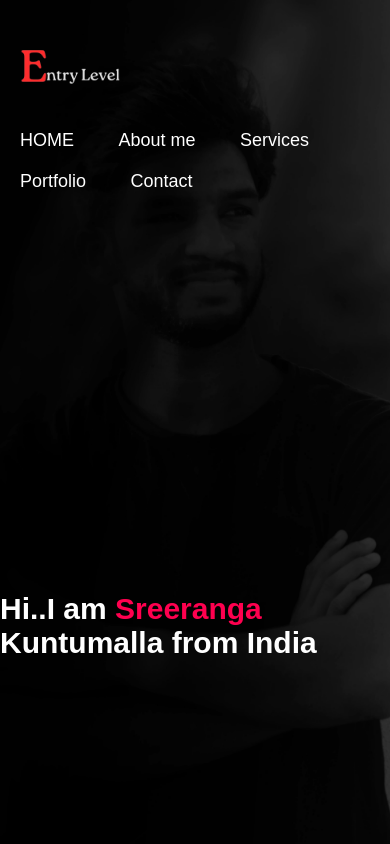
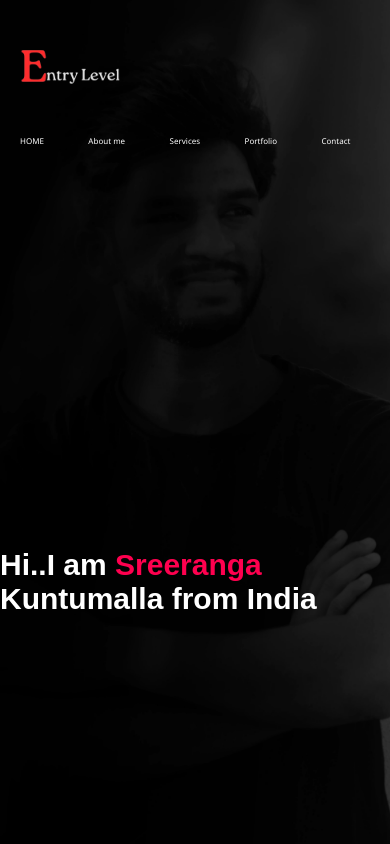
Before and after one commit to Sreeranga-61/Portfolia, a plain HTML site: page index.html in a window 390 px wide. Shown: the top 844 px of the page. Drawn offline with Linux system fonts and the light colour scheme.

Commit message:
Update style.css

```diff
--- a/style.css
+++ b/style.css
@@ -417,6 +417,13 @@ nav .fa-solid{
     .copyright{
         font-size: 14px;
     }
+    .header a{
+        font-size: 8px;
+        font-family:'Segoe UI', Tahoma, Geneva, Verdana, sans-serif;
+    }
+    .header ul li{
+        display:inline-block;
+    }
 }
 .msg{
     color: #61b752;
```
